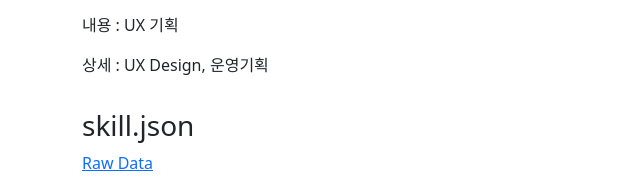
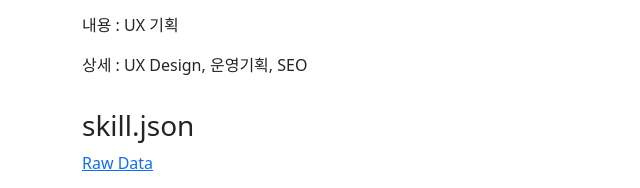
Before and after one commit to john33fiao/github-page, a plain HTML site: page index.html in a window 1280 px wide. Shown: the part 598-786 px from the top of the page, 0-640 px from the left. Drawn offline with nearby package versions, Linux system fonts and the light colour scheme.

Commit message:
SEO 추가

```diff
--- a/index.html
+++ b/index.html
@@ -97,7 +97,7 @@
                         <h2>메츠에이치아이티</h2>
                         <p>기간 : 2018년 3월 ~ 현재</p>
                         <p>내용 : UX 기획</p>
-                        <p>상세 : UX Design, 운영기획</p>
+                        <p>상세 : UX Design, 운영기획, SEO</p>
                     </div>
                 </div>
 
```
